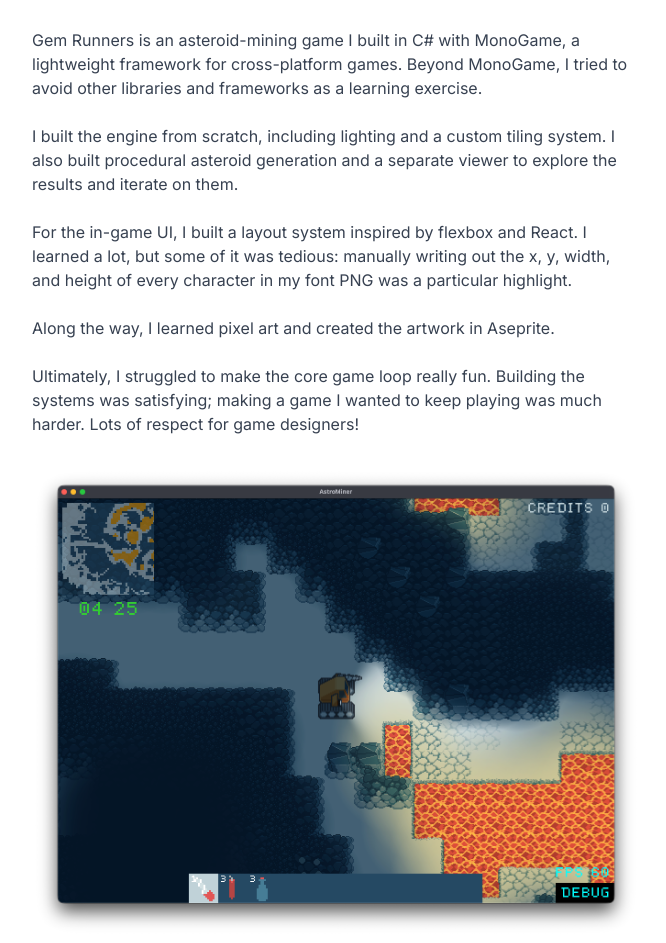
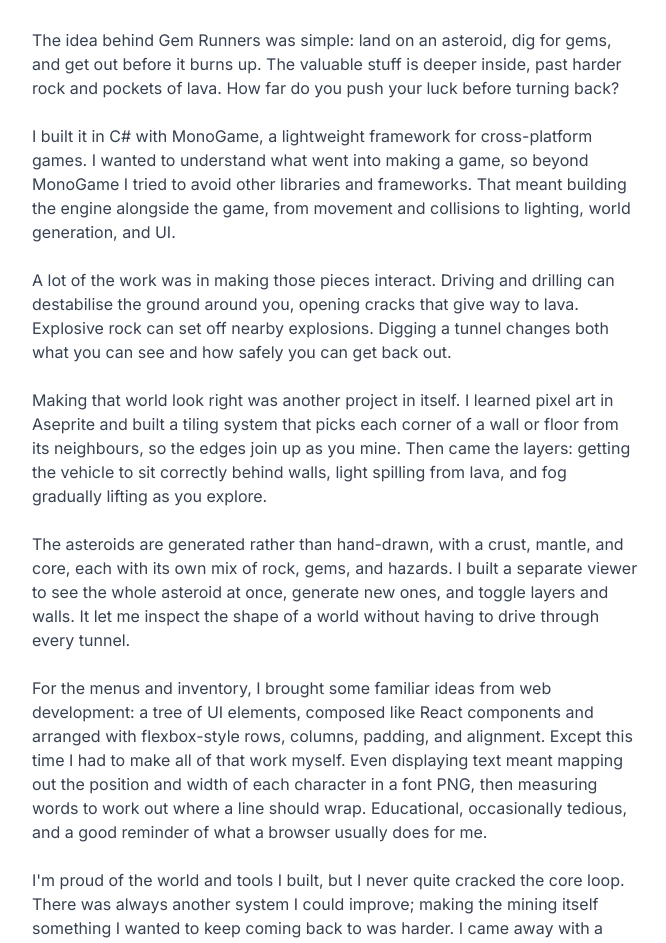
Before and after one commit to sim8/simeonlees.com, a Next.js app: page /projects/gem-runners in a window 1280 px wide. Shown: the part 140-1083 px from the top of the page, without its empty margins (304-970 px from the left). Built offline with nearby package versions, Linux system fonts and the light colour scheme.

Commit message:
Tell the story behind Gem Runners and simplify listing copy

```diff
--- a/config/projects.ts
+++ b/config/projects.ts
@@ -9,7 +9,7 @@
     slug: 'gem-runners',
     previewUrl: gemRunnersThumbnail,
     description:
-      'An asteroid-mining game built in C# and MonoGame. An exercise in building a game engine, procedural worlds, UI, and pixel art from scratch—and learning that making it fun is the hard part.',
+      'An asteroid-mining game built in C# and MonoGame. An exercise in building a game engine, procedural worlds, UI, and pixel art from scratch.',
     link: '/projects/gem-runners',
   },
   {
--- a/pages/projects/gem-runners.tsx
+++ b/pages/projects/gem-runners.tsx
@@ -45,30 +45,57 @@
         </header>
         <div className="space-y-6">
           <p>
-            Gem Runners is an asteroid-mining game I built in C# with MonoGame,
-            a lightweight framework for cross-platform games. Beyond MonoGame, I
-            tried to avoid other libraries and frameworks as a learning
-            exercise.
+            The idea behind Gem Runners was simple: land on an asteroid, dig for
+            gems, and get out before it burns up. The valuable stuff is deeper
+            inside, past harder rock and pockets of lava. How far do you push
+            your luck before turning back?
           </p>
           <p>
-            I built the engine from scratch, including lighting and a custom
-            tiling system. I also built procedural asteroid generation and a
-            separate viewer to explore the results and iterate on them.
+            I built it in C# with MonoGame, a lightweight framework for
+            cross-platform games. I wanted to understand what went into making a
+            game, so beyond MonoGame I tried to avoid other libraries and
+            frameworks. That meant building the engine alongside the game, from
+            movement and collisions to lighting, world generation, and UI.
           </p>
           <p>
-            For the in-game UI, I built a layout system inspired by flexbox and
-            React. I learned a lot, but some of it was tedious: manually writing
-            out the x, y, width, and height of every character in my font PNG
-            was a particular highlight.
+            A lot of the work was in making those pieces interact. Driving and
+            drilling can destabilise the ground around you, opening cracks that
+            give way to lava. Explosive rock can set off nearby explosions.
+            Digging a tunnel changes both what you can see and how safely you
+            can get back out.
           </p>
           <p>
-            Along the way, I learned pixel art and created the artwork in
-            Aseprite.
+            Making that world look right was another project in itself. I
+            learned pixel art in Aseprite and built a tiling system that picks
+            each corner of a wall or floor from its neighbours, so the edges
+            join up as you mine. Then came the layers: getting the vehicle to
+            sit correctly behind walls, light spilling from lava, and fog
+            gradually lifting as you explore.
           </p>
           <p>
-            Ultimately, I struggled to make the core game loop really fun.
-            Building the systems was satisfying; making a game I wanted to keep
-            playing was much harder. Lots of respect for game designers!
+            The asteroids are generated rather than hand-drawn, with a crust,
+            mantle, and core, each with its own mix of rock, gems, and hazards.
+            I built a separate viewer to see the whole asteroid at once,
+            generate new ones, and toggle layers and walls. It let me inspect
+            the shape of a world without having to drive through every tunnel.
+          </p>
+          <p>
+            For the menus and inventory, I brought some familiar ideas from web
+            development: a tree of UI elements, composed like React components
+            and arranged with flexbox-style rows, columns, padding, and
+            alignment. Except this time I had to make all of that work myself.
+            Even displaying text meant mapping out the position and width of
+            each character in a font PNG, then measuring words to work out where
+            a line should wrap. Educational, occasionally tedious, and a good
+            reminder of what a browser usually does for me.
+          </p>
+          <p>
+            I&apos;m proud of the world and tools I built, but I never quite
+            cracked the core loop. There was always another system I could
+            improve; making the mining itself something I wanted to keep coming
+            back to was harder. I came away with a much better understanding of
+            how games work, and a lot more respect for the people who make them
+            fun.
           </p>
         </div>
         <section
```
